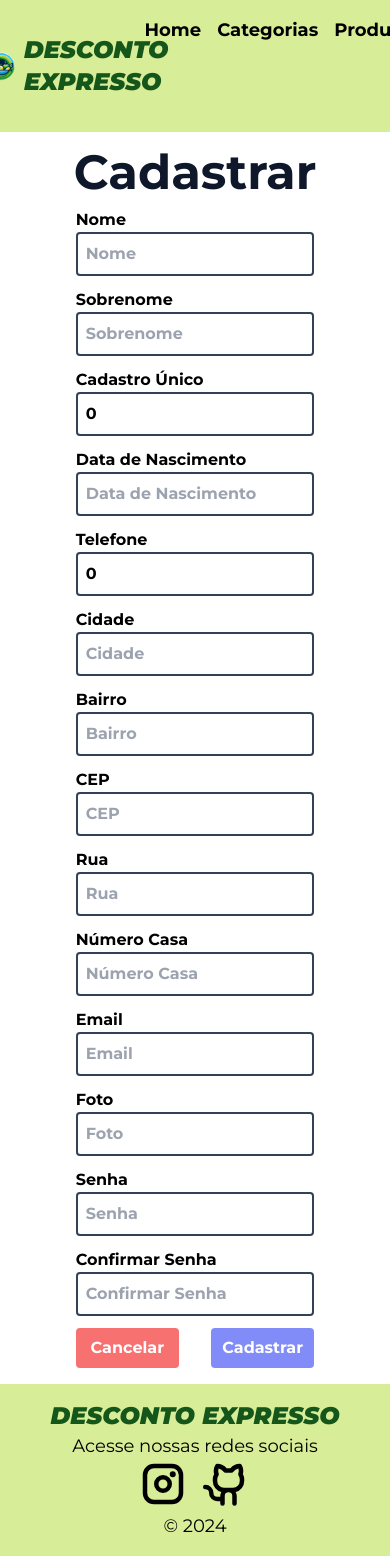
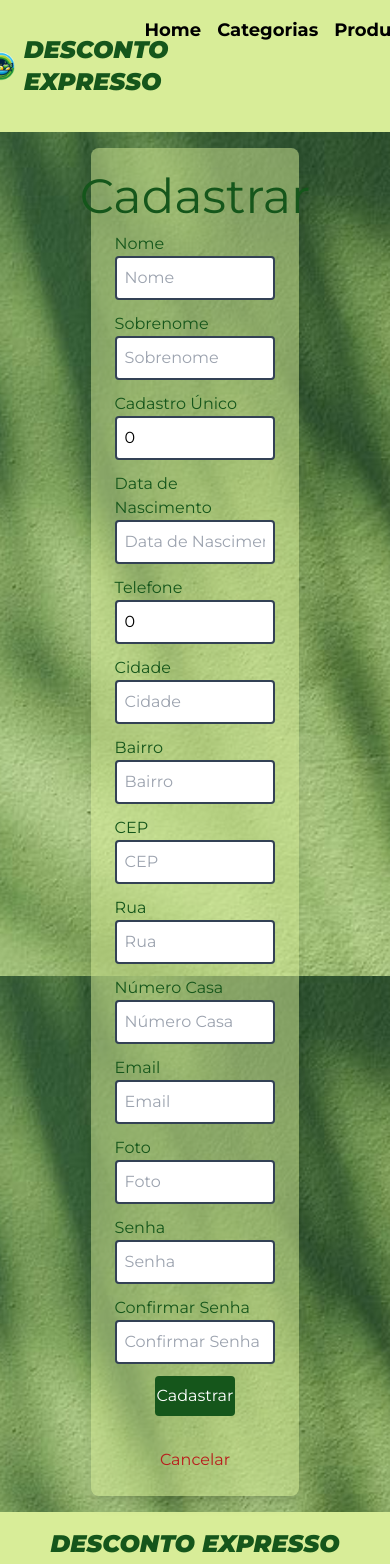
Before and after one commit to descontoexpresso/desconto-expresso-client, a React (Vite) app: page /cadastro in a window 390 px wide. Shown: the top 1564 px of the page. Built offline with nearby package versions, Linux system fonts and the light colour scheme.

Commit message:
Estilização das paginas de cadastro de usuario e login

```diff
--- a/src/pages/cadastro/Cadastro.tsx
+++ b/src/pages/cadastro/Cadastro.tsx
@@ -1,13 +1,13 @@
 import { ChangeEvent, FormEvent, useEffect, useState } from 'react'
 import { RotatingLines } from 'react-loader-spinner'
-import { useNavigate } from 'react-router-dom'
+import { Link, useNavigate } from 'react-router-dom'
 import Usuario from '../../models/Usuario'
 import { cadastrarUsuario } from '../../services/Service'
 import './Cadastro.css'
 
 function Cadastro() {
 
-  let navigate = useNavigate()
+  const navigate = useNavigate()
 
   const [isLoading, setIsLoading] = useState<boolean>(false)
   const [confirmarSenhaUsuario, setConfirmarSenhaUsuario] = useState<string>("")
@@ -95,13 +95,13 @@ function Cadastro() {
 
   return (
     <>
-      <div className="flex flex-col justify-between min-h-screen font-bold p-4">
+      <div className="flex flex-col justify-bet-h-screen font-ligth p-4 bg-fundo-login bg-cover bg-center bg-fixed" style={{ minHeight: "100vh", minWidth: "100%" }}>
         <div className="flex justify-center items-center flex-grow">
-          <div className="fundoCadastro hidden lg:block"></div>
-          <form className='flex flex-col justify-center items-center w-2/3 gap-3' onSubmit={cadastrarNovoUsuario}>
-            <h2 className='text-slate-900 text-5xl'>Cadastrar</h2>
+          <div className="fundoCadastro hidden lg:block "></div>
+          <form className='flex flex-col justify-center items-center w-7/12 gap-3 bg-verde-claro-hover p-6 bg-opacity-50 rounded-lg shadow-lg' onSubmit={cadastrarNovoUsuario}>
+            <h2 className='text-verde-escuro text-5xl'>Cadastrar</h2>
             <div className="flex flex-col w-full">
-              <label htmlFor="nomeUsuario">Nome</label>
+              <label className='text-verde-escuro' htmlFor="nomeUsuario">Nome</label>
               <input
                 type="text"
                 id="nomeUsuario"
@@ -114,7 +114,7 @@ function Cadastro() {
             </div>
 
             <div className="flex flex-col w-full">
-              <label htmlFor="sobrenomeUsuario">Sobrenome</label>
+              <label className='text-verde-escuro' htmlFor="sobrenomeUsuario">Sobrenome</label>
               <input
                 type="text"
                 id="sobrenomeUsuario"
@@ -127,7 +127,7 @@ function Cadastro() {
             </div>
 
             <div className="flex flex-col w-full">
-              <label htmlFor="cadastroUnico">Cadastro Único</label>
+              <label className='text-verde-escuro' htmlFor="cadastroUnico">Cadastro Único</label>
               <input
                 type="number"
                 id="cadastroUnico"
@@ -140,7 +140,7 @@ function Cadastro() {
             </div>
 
             <div className="flex flex-col w-full">
-              <label htmlFor="dataNascimento">Data de Nascimento</label>
+              <label className='text-verde-escuro' htmlFor="dataNascimento">Data de Nascimento</label>
               <input
                 type="text"
                 id="dataNascimento"
@@ -153,7 +153,7 @@ function Cadastro() {
             </div>
 
             <div className="flex flex-col w-full">
-              <label htmlFor="telefone">Telefone</label>
+              <label className='text-verde-escuro' htmlFor="telefone">Telefone</label>
               <input
                 type="number"
                 id="telefone"
@@ -166,7 +166,7 @@ function Cadastro() {
             </div>
 
             <div className="flex flex-col w-full">
-              <label htmlFor="cidade">Cidade</label>
+              <label className='text-verde-escuro' htmlFor="cidade">Cidade</label>
               <input
                 type="text"
                 id="cidade"
@@ -179,7 +179,7 @@ function Cadastro() {
             </div>
 
             <div className="flex flex-col w-full">
-              <label htmlFor="bairro">Bairro</label>
+              <label className='text-verde-escuro' htmlFor="bairro">Bairro</label>
               <input
                 type="text"
                 id="bairro"
@@ -192,7 +192,7 @@ function Cadastro() {
             </div>
 
             <div className="flex flex-col w-full">
-              <label htmlFor="cep">CEP</label>
+              <label className='text-verde-escuro' htmlFor="cep">CEP</label>
               <input
                 type="text"
                 id="cep"
@@ -205,7 +205,7 @@ function Cadastro() {
             </div>
 
             <div className="flex flex-col w-full">
-              <label htmlFor="rua">Rua</label>
+              <label className='text-verde-escuro' htmlFor="rua">Rua</label>
               <input
                 type="text"
                 id="rua"
@@ -218,7 +218,7 @@ function Cadastro() {
             </div>
 
             <div className="flex flex-col w-full">
-              <label htmlFor="numeroCasa">Número Casa</label>
+              <label className='text-verde-escuro' htmlFor="numeroCasa">Número Casa</label>
               <input
                 type="text"
                 id="numeroCasa"
@@ -231,7 +231,7 @@ function Cadastro() {
             </div>
 
             <div className="flex flex-col w-full">
-              <label htmlFor="emailUsuario">Email</label>
+              <label className='text-verde-escuro' htmlFor="emailUsuario">Email</label>
               <input
                 type="text"
                 id="emailUsuario"
@@ -243,7 +243,7 @@ function Cadastro() {
               />
             </div>
             <div className="flex flex-col w-full">
-              <label htmlFor="fotoUsuario">Foto</label>
+              <label className='text-verde-escuro' htmlFor="fotoUsuario">Foto</label>
               <input
                 type="text"
                 id="fotoUsuario"
@@ -255,7 +255,7 @@ function Cadastro() {
               />
             </div>
             <div className="flex flex-col w-full">
-              <label htmlFor="senhaUsuario">Senha</label>
+              <label className='text-verde-escuro' htmlFor="senhaUsuario">Senha</label>
               <input
                 type="password"
                 id="senhaUsuario"
@@ -267,7 +267,7 @@ function Cadastro() {
               />
             </div>
             <div className="flex flex-col w-full">
-              <label htmlFor="confirmarSenhaUsuario">Confirmar Senha</label>
+              <label className='text-verde-escuro' htmlFor="confirmarSenhaUsuario">Confirmar Senha</label>
               <input
                 type="password"
                 id="confirmarSenhaUsuario"
@@ -278,11 +278,9 @@ function Cadastro() {
                 onChange={(e: ChangeEvent<HTMLInputElement>) => handleConfirmarSenhaUsuario(e)}
               />
             </div>
-            <div className="flex justify-around w-full gap-8">
-              <button className='rounded text-white bg-red-400 hover:bg-red-700 w-1/2 py-2' onClick={back}>
-                Cancelar
-              </button>
-              <button className='rounded text-white bg-indigo-400 hover:bg-indigo-900 w-1/2 py-2' type='submit'>
+            <div className="flex flex-col items-center justify-center w-full gap-8">
+
+              <button className='rounded bg-verde-escuro w-1/2 py-2 hover:bg-verde-medio-hover text-white transition-colors duration-300 ease-in-out hover:delay-300' type='submit'>
                 {isLoading ? <RotatingLines
                   strokeColor="white"
                   strokeWidth="5"
@@ -293,7 +291,11 @@ function Cadastro() {
                   <span>Cadastrar</span>
                 }
               </button>
+              <Link to="/login" className="text-red-700  duration-400 ease-in-out transition-all duration-500 hover:underline">
+            Cancelar
+              </Link>
             </div>
+
           </form>
         </div>
       </div>
--- a/src/pages/login/Login.tsx
+++ b/src/pages/login/Login.tsx
@@ -8,7 +8,7 @@ import UsuarioLogin from '../../models/UsuarioLogin';
 import { RotatingLines } from 'react-loader-spinner';
 
 function Login() {
-  let navigate = useNavigate();
+ const navigate = useNavigate();
 
  const [usuarioLogin, setUsuarioLogin] = useState<UsuarioLogin>(
     {} as UsuarioLogin
@@ -37,35 +37,37 @@ function login(e: ChangeEvent<HTMLFormElement>) {
 }
 
  return (
-    <>
-      <div className="grid grid-cols-1 lg:grid-cols-2 h-screen place-items-center font-bold ">
-        <form className="flex justify-center items-center flex-col w-1/2 gap-4" onSubmit={login}>
-          <h2 className="text-slate-900 text-5xl ">Entrar</h2>
+    <div className="flex justify-center items-center h-screen bg-fundo-login bg-cover bg-center bg-fixed"
+    style={{ minHeight: "100vh", minWidth: "100%" }}
+  >
+      <form className="bg-verde-claro-hover p-6 bg-opacity-50 rounded-lg shadow-lg w-1/2 gap-4" onSubmit={login}>
+        <h2 className="text-verde-escuro text-5xl text-center ">Entrar</h2>
         <div className="flex flex-col w-full">
-            <label htmlFor="emailUsuario">Usuário</label>
+          <label className='text-verde-escuro' htmlFor="emailUsuario">Usuário</label>
           <input
             type="text"
             id="emailUsuario"
             name="emailUsuario"
             placeholder="Usuario"
-              className="border-2 border-slate-700 rounded p-2"
+            className="border-2 border-slate-700 rounded p-2 mt-2"
             value={usuarioLogin.emailUsuario}
             onChange={(e: ChangeEvent<HTMLInputElement>) => atualizarEstado(e)}
           />
         </div>
         <div className="flex flex-col w-full">
-            <label htmlFor="senhaUsuario">Senha</label>
+          <label className='text-verde-escuro' htmlFor="senhaUsuario text-verde-escuro">Senha</label>
           <input
             type="password"
             id="senhaUsuario"
             name="senhaUsuario"
             placeholder="Senha"
-              className="border-2 border-slate-700 rounded p-2"
+            className="border-2 border-slate-700 rounded p-2 mt-2"
             value={usuarioLogin.senhaUsuario}
             onChange={(e: ChangeEvent<HTMLInputElement>) => atualizarEstado(e)}
           />
         </div>
-          <button  type='submit' className="rounded bg-indigo-400 hover:bg-indigo-900 text-white w-1/2 py-2 flex justify-center">
+        <button type='submit'
+className="rounded  bg-verde-escuro hover:bg-verde-medio-hover text-white w-1/2 py-2 mx-auto block mt-4 transition-colors duration-300 ease-in-out hover:delay-300 mb-4">
           {isLoading ? <RotatingLines
             strokeColor="white"
             strokeWidth="5"
@@ -75,19 +77,15 @@ function login(e: ChangeEvent<HTMLFormElement>) {
           /> :
             <span>Entrar</span>}
         </button>
-
-          <hr className="border-slate-800 w-full" />
-
-          <p>
+        <hr className="border-slate-800 w-full mt-4" />
+        <p className="mt-4">
           Ainda não tem uma conta?{' '}
-            <Link to="/cadastro" className="text-indigo-800 hover:underline">
+          <Link to="/cadastro" className="text-verde-escuro  duration-400 ease-in-out transition-all duration-500 hover:underline">
             Cadastre-se
           </Link>
         </p>
       </form>
-        <div className="fundoLogin hidden lg:block"></div>
     </div>
-    </>
  );
 }
 
--- a/tailwind.config.js
+++ b/tailwind.config.js
@@ -21,6 +21,7 @@ export default {
       backgroundImage: {
         "fundo-cadastros": "url('./src/assets/fundoCad.png')",
         "fundo-cadastros2": "url('./src/assets/fundoCad2.png')",
+        "fundo-login": "url('./src/assets/fundologin.png')"
       },
     },
   },
```
Also changed, not shown: src/assets/fundologin.png (added). Lines whose indentation alone changed are shown as unchanged.
